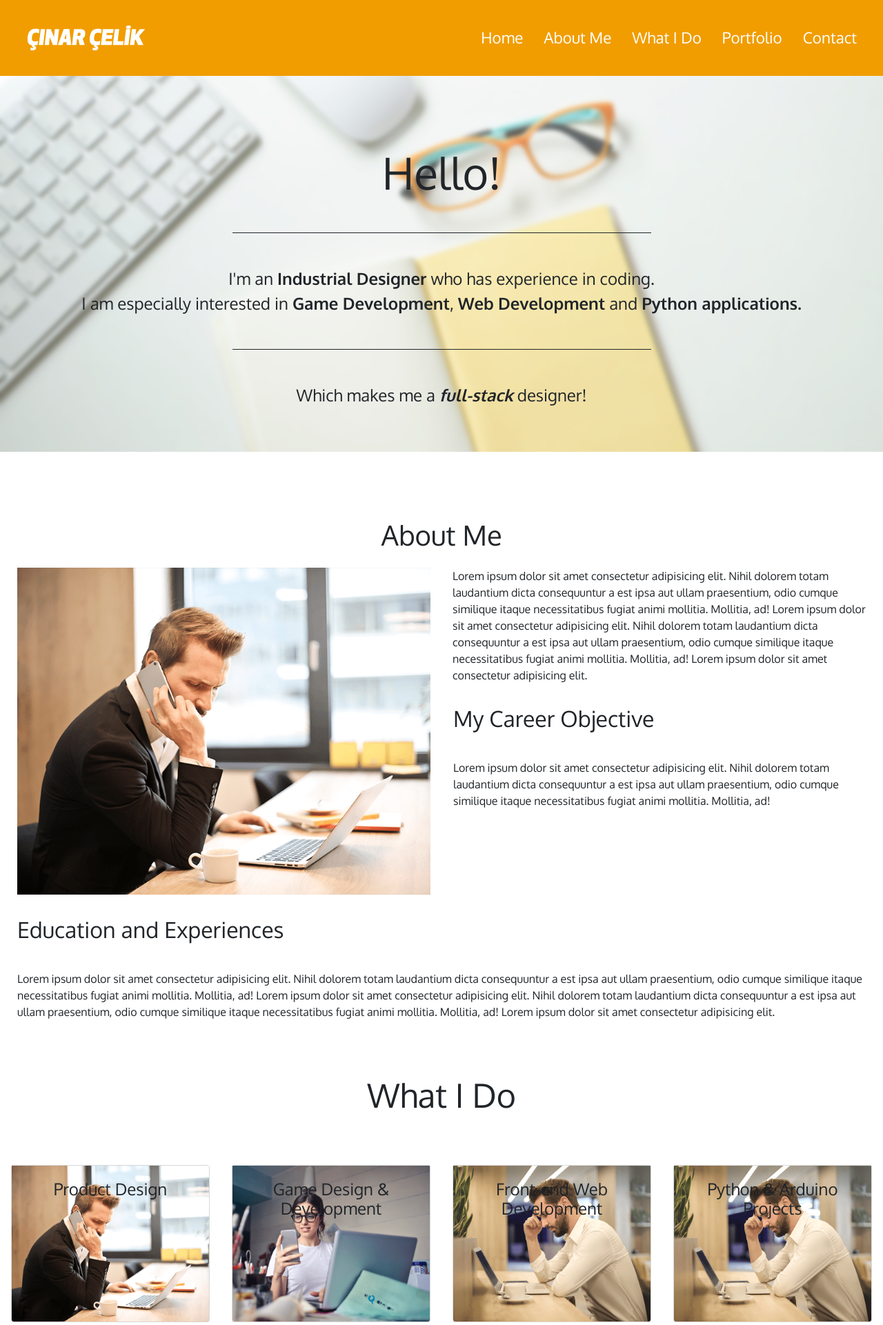
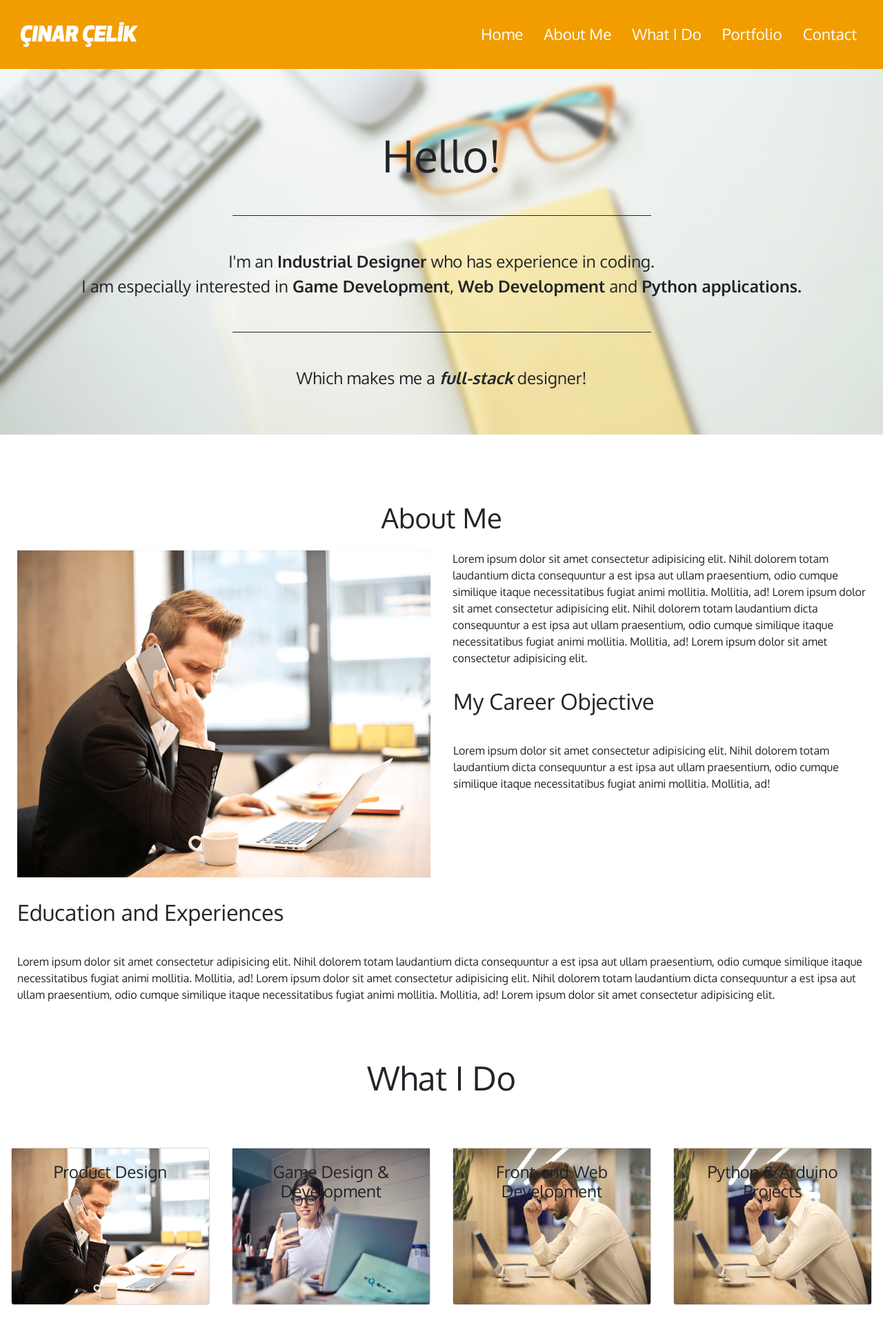
Before and after one commit to cinarcelik/MainWebsite, a PHP site: page / in a window 1280 px wide. Shown: the top 1921 px of the page at 69% size. Run offline with PHP 8.4, Linux system fonts and the light colour scheme; grey boxes labelled with a size stand in for pictures from a placeholder-image service; some libraries are stand-ins or nearby versions.

Commit message:
Update style.css

```diff
--- a/style.css
+++ b/style.css
@@ -16,14 +16,14 @@ body {
     height: 100%;
     width: 100%;
     margin: 0px;
-    padding-top:100px; /*height of fixed navbar*/
+    padding-top:75px; /*height of fixed navbar*/
 }
 
 
 /* ---========== NAVIGATION BAR ==========--- */
 .navbar {
     background-color: rgb(241, 157, 0);
-    padding: 25px 30px 25px 40px;
+    padding: 20px 30px 20px 30px;
     font-size: 1.4rem;
     -webkit-transition: all 0.2s ease;
     -moz-transition: all 0.2s ease;
@@ -46,7 +46,7 @@ body {
     border-color: white;
 }
 .navbar-shrink {
-    padding: 10px 30px 10px 40px !important;
+    padding: 5px 30px 5px 30px !important;
     font-size: 1.2rem;
     box-shadow: 2px 2px 2px rgba(0, 0, 0, 0.1);
     -webkit-transition: all 0.2s linear;
```
